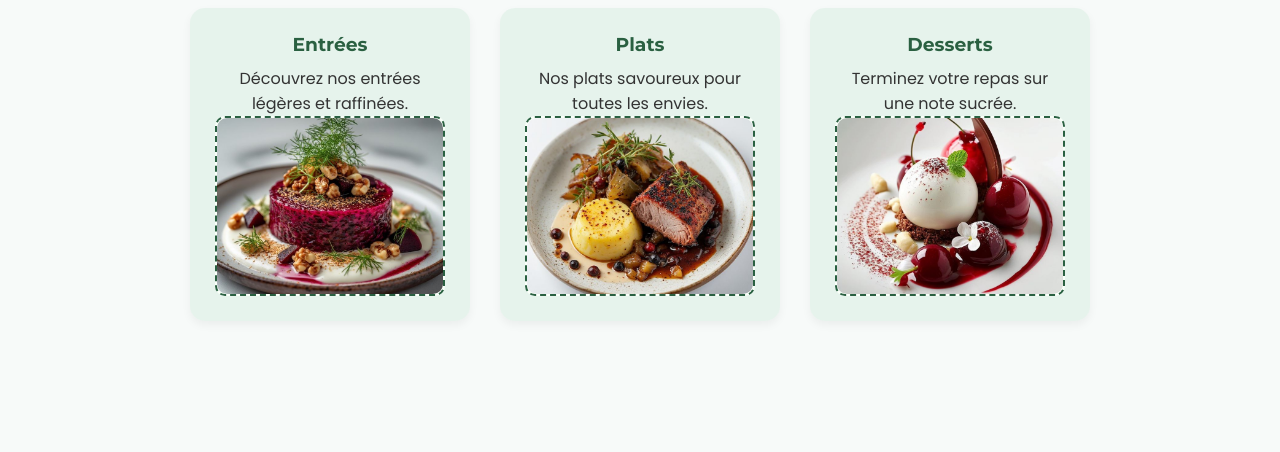
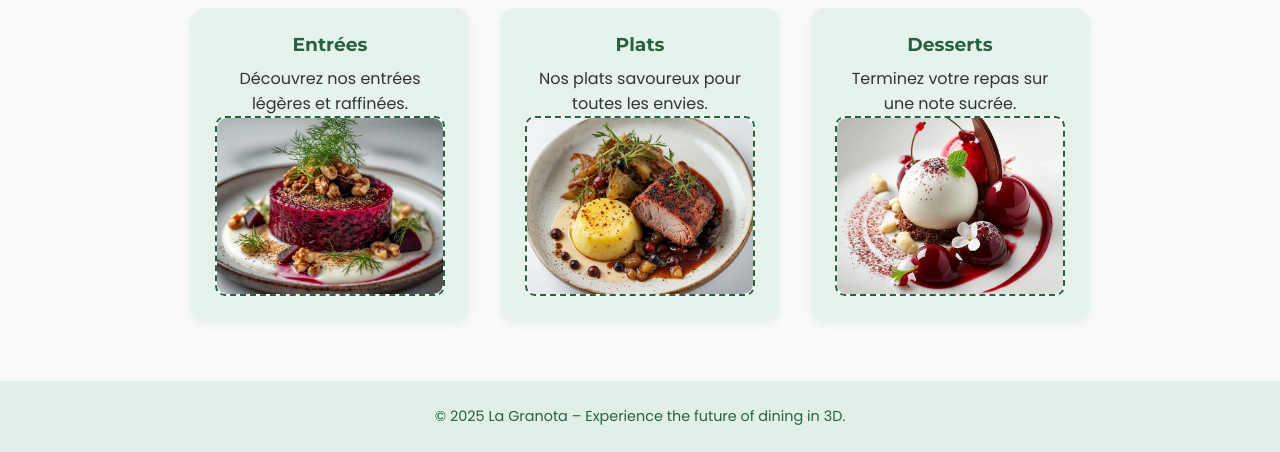
Before and after one commit to Alidev-hub/granenta-3d-menu, a plain HTML site: page index.html in a window 1280 px wide. Shown: the part 568-1020 px from the top of the page. Before the commit the page ends 949 px from the top, so only its background shows below. Drawn offline with Linux system fonts and the light colour scheme.

Commit message:
Ajouter un footer sur la page index

```diff
--- a/index.html
+++ b/index.html
@@ -63,6 +63,10 @@
       </a>
     </div>
   </section>
+  <!-- FOOTER -->
+  <footer>
+    <p>© 2025 La Granota – Experience the future of dining in 3D.</p>
+  </footer>
 
 </body>
 
```
